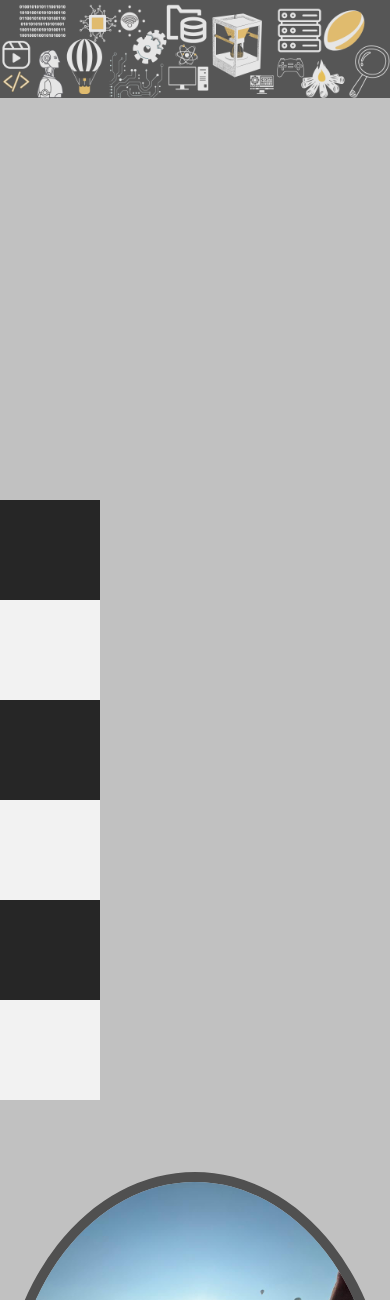
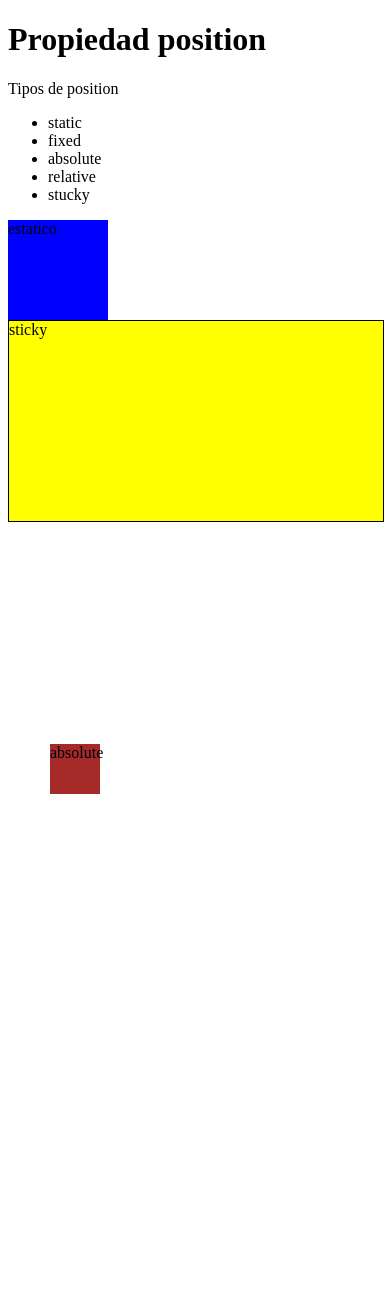
Before and after one commit to Diego-CGTZ/taller-de-desarrollo-212, a PHP site: a page that, after the commit, uses Practica 7/index.html in a window 390 px wide. Shown: the top 1300 px of the page. After the commit the page ends 794 px from the top, so only its background shows below. Run offline with PHP 8.4, Linux system fonts and the light colour scheme; some web fonts are replaced.

Commit message:
Archivos agregados

```diff
--- /dev/null
+++ b/Practica 7/index.html
@@ -0,0 +1,63 @@
+<!DOCTYPE html>
+<html lang="en">
+<head>
+    <meta charset="UTF-8">
+    <meta http-equiv="X-UA-Compatible" content="IE=edge">
+    <meta name="viewport" content="width=device-width, initial-scale=1.0">
+    <title>practica 7</title>
+</head>
+<style>
+
+    #estatico{
+        position: static;
+        background-color: blue;
+        width: 100px;
+        height: 100px;
+    }
+    #fijo{
+        position: fixed;
+        background-color: green;
+        right: 100px;
+        bottom: px;
+        width: 100px;
+        height: 100px;
+        border-radius: 15%;
+    }
+    #absoluto{
+        position:absolute;
+        background-color: brown;
+        left: 50px;
+        bottom: 50px;
+        width: 50px;
+        height: 50px;
+    }
+    #pegajoso{
+        position: sticky;
+        background-color: yellow;
+        top: 50px;
+        width: 100%;
+        height: 200px;
+        border: 1px solid black;
+    }
+</style>
+
+<body>
+
+    <h1>Propiedad position</h1>
+    <p>Tipos de position</p>
+    <ul>
+        <li>static</li>
+        <li>fixed</li>
+        <li>absolute</li>
+        <li>relative</li>
+        <li>stucky</li>
+    </ul>
+
+    <div id="estatico">estatico</div>
+    <div id="fijo">fixed</div>
+    <div id="absoluto">absolute</div>
+    <div id="pegajoso">sticky</div>
+
+
+</body>
+</html>
--- a/index.html
+++ b/index.html
@@ -15,29 +15,69 @@
 
     <div class="conteiner">
         <div class="row">
-            <div class="col-sm-2">
+            <div class="col-sm-2" align="center">
                 <div class="contenedor" id="uno">
+                    <button id="botones">
+
+                        <a href="https://www.instagram.com/diego_cgtz_/">
+
+                            <img src="imagenes/ig.svg" alt="ig" width="80px" height="80px">
+
+                        </a>
+
+                    </button>
                 </div>
             </div>
-            <div class="col-sm-2">
+
+            <div class="col-sm-2" align="center">
                 <div class="contenedor" id="dos">
+                    <button id="botones">
+
+                        <a href="https://www.facebook.com/profile.php?id=100033099760408">
+
+                            <img src="imagenes/facebook.svg" alt="facebook" width="80px" height="80px">
+
+                        </a>
+
+                    </button>
                 </div>
             </div>
-                <div class="col-sm-2">
+
+            <div class="col-sm-2" align="center">
                 <div class="contenedor" id="tres">
+                    <button>
+
+                        <a href="https://github.com/Diego-CGTZ/taller-de-desarrollo-212.git">
+
+                            <img src="imagenes/github.svg" alt="git" width="100px" height="100px">
+
+                        </a>
+
+                    </button>
                 </div>
             </div>
-                <div class="col-sm-2">
+
+            <div class="col-sm-2" align="center">
                 <div class="contenedor" id="cuatro">
+                    <button>
+
+                        <a href="globos.html">
+                            <img src="imagenes/balloon.svg" alt="globo" width="100px" height="100px">
+                        </a>
+
+                    </button>
                 </div>
             </div>
-                <div class="col-sm-2">
+
+            <div class="col-sm-2" align="center">
                 <div class="contenedor" id="cinco">
                 </div>
             </div>
-                <div class="col-sm-2">
+
+            <div class="col-sm-2" align="center">
                 <div class="contenedor" id="seis">
             </div>
+
         </div>
     </div>
     <br><br><br>
--- a/style.css
+++ b/style.css
@@ -1,6 +1,7 @@
 
 .cuerpo{
     background-color: rgb(193, 193, 193);
+
 }
 .alinear{
     border-radius: 50%;
@@ -29,6 +30,7 @@
     background-size: 100%;
     opacity: 0.6;
     filter: alpha(opacity=60);
+    justify-content: center;
 }
 .lineas{
     width: 15px;
@@ -41,9 +43,9 @@
 div.contenedor{
     width: 100px;
     height: 100px;
-    justify-content: center;
     opacity: 0.8;
     filter: alpha(opacity=80);
+    align:center;
 }
 div#uno{
     background-color: rgb(0, 0, 0);
@@ -63,3 +65,12 @@
 div#seis{
     background-color: rgb(255, 255, 255);
 }
+#botones{
+    align: center;
+    width: 100px;
+    height: 100px;
+}
+#negro{
+    background-color: black;
+    color: white;
+}
```
Also changed, not shown: globos.html (added, +29 -0 lines), imagenes/balloon.svg (added), imagenes/facebook.svg (added), imagenes/github.svg (added), imagenes/ig.png (added), imagenes/ig.svg (added).
